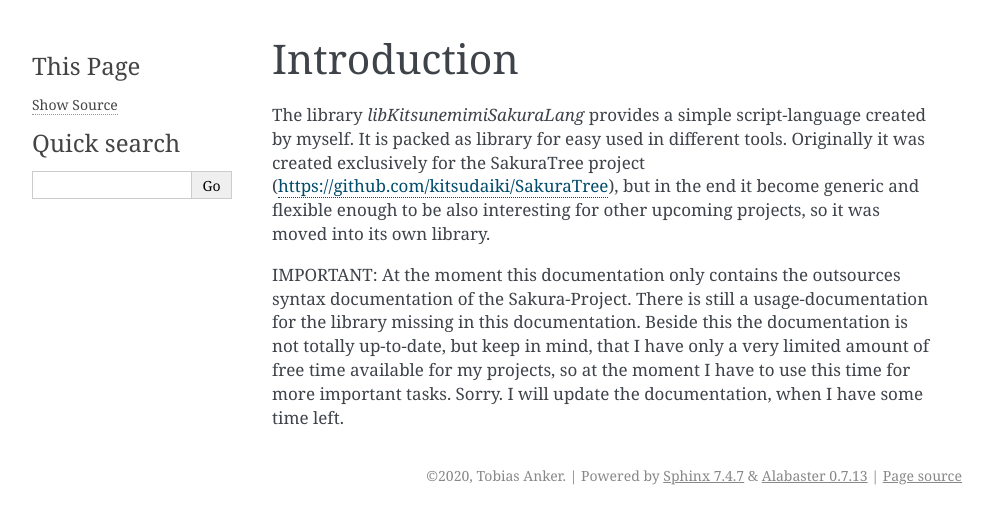
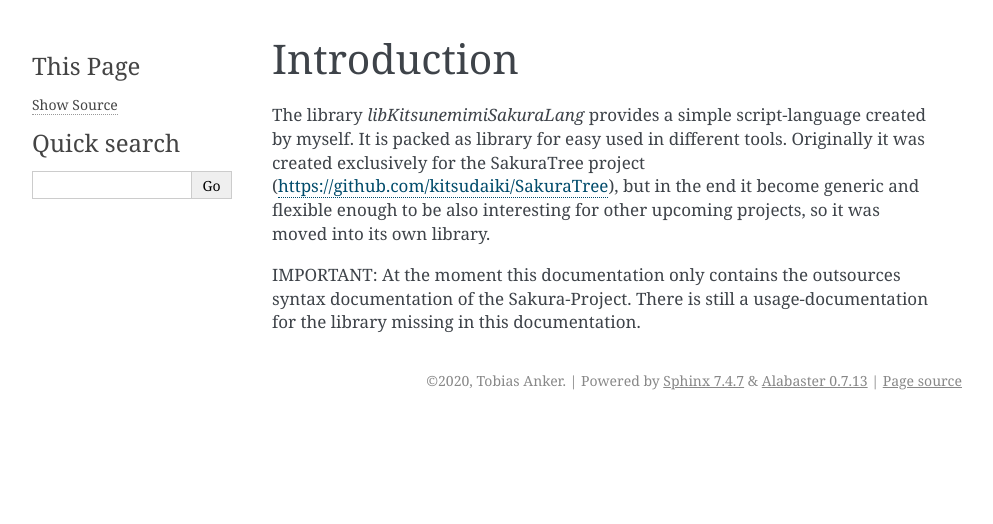
Before and after one commit to kitsudaiki/libKitsunemimiSakuraLang-Documentation, a Sphinx documentation site: the page built from source/introduction.rst, in a window 1280 px wide. Shown: the top 524 px of the page, without its empty margins (148-1141 px from the left). Built offline with Sphinx 7.4.7, drawn with Linux system fonts in a browser that asks for light colours.

Commit message:
update intro

```diff
--- a/source/introduction.rst
+++ b/source/introduction.rst
@@ -4,4 +4,4 @@ Introduction
 
 The library `libKitsunemimiSakuraLang` provides a simple script-language created by myself. It is packed as library for easy used in different tools. Originally it was created exclusively for the SakuraTree project (https://github.com/kitsudaiki/SakuraTree), but in the end it become generic and flexible enough to be also interesting for other upcoming projects, so it was moved into its own library.
 
-IMPORTANT: At the moment this documentation only contains the outsources syntax documentation of the Sakura-Project. There is still a usage-documentation for the library missing in this documentation. Beside this the documentation is not totally up-to-date, but keep in mind, that I have only a very limited amount of free time available for my projects, so at the moment I have to use this time for more important tasks. Sorry. I will update the documentation, when I have some time left.
+IMPORTANT: At the moment this documentation only contains the outsources syntax documentation of the Sakura-Project. There is still a usage-documentation for the library missing in this documentation.
```
Also changed, not shown: README.md (+1 -1 lines).
